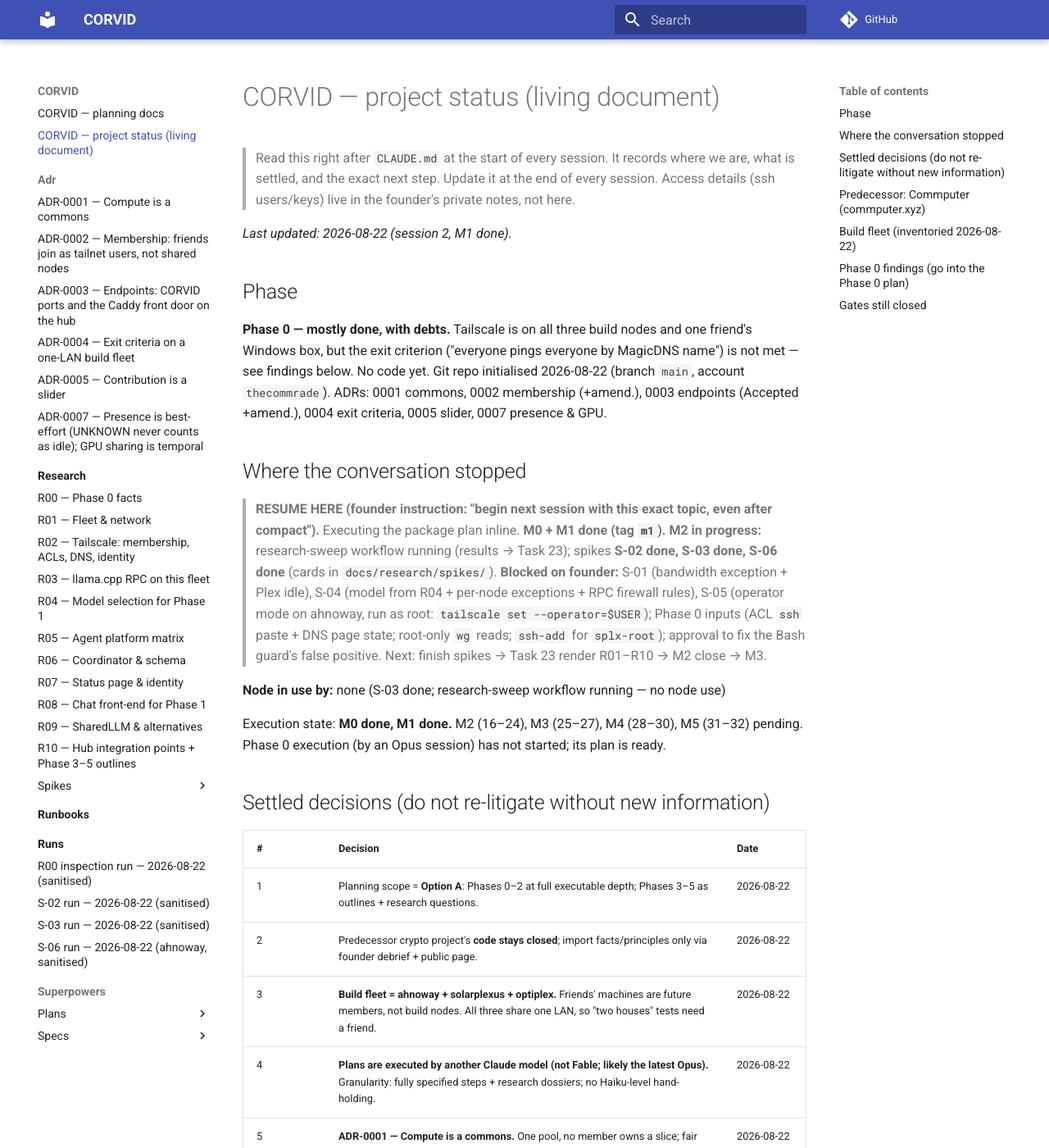
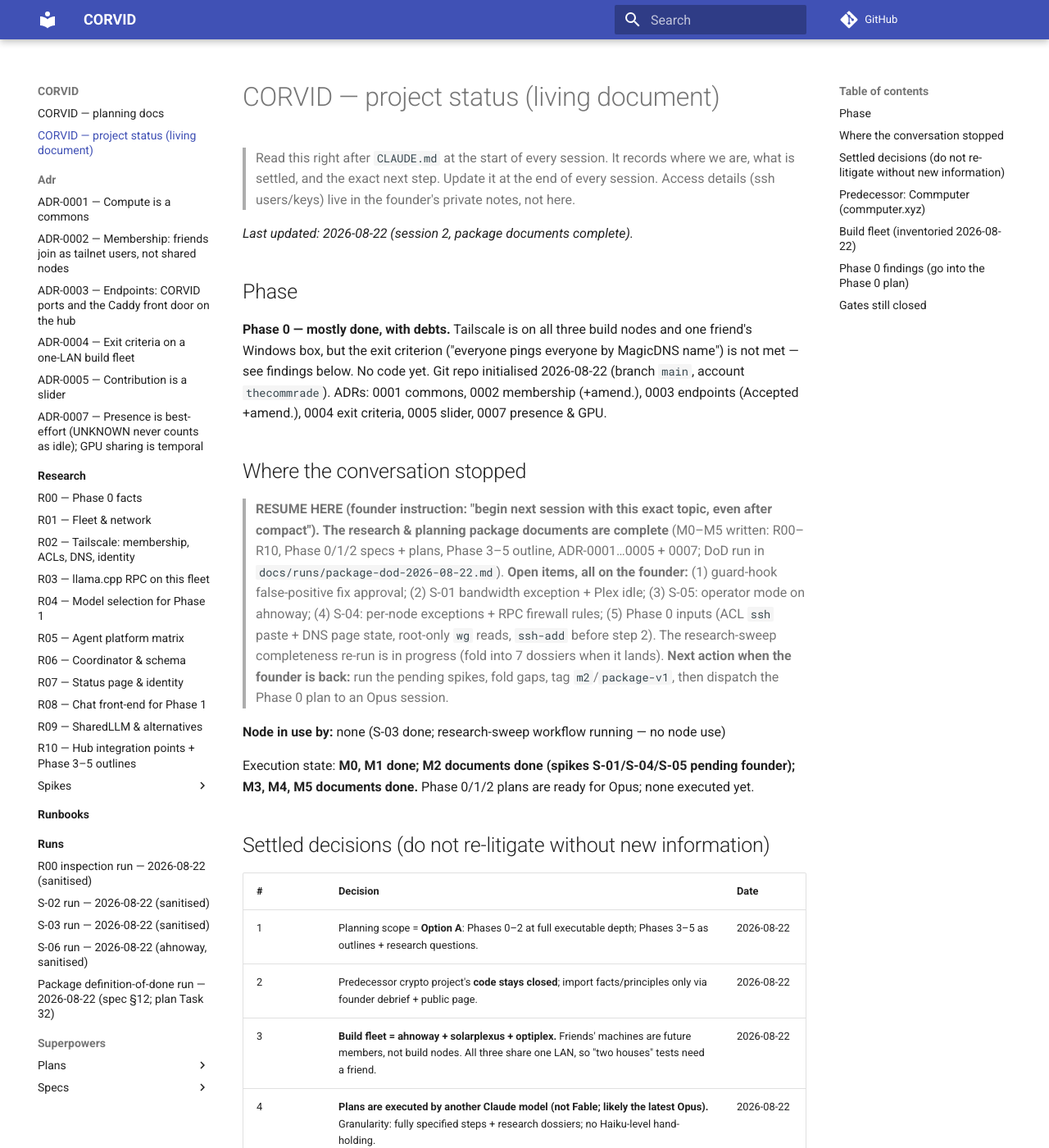
Before and after one commit to thecommrade/corvid, an MkDocs documentation site: the page built from docs/status.md, in a window 1280 px wide and 1400 px high. Shown: the whole window at 82% size. Built offline with MkDocs 1.6.1 and Material for MkDocs 9.7.7, drawn with Linux system fonts in a browser that asks for light colours; comment, search, counter and statistics services are not loaded.

Commit message:
docs: package DoD run; status — documents complete, founder-gated items listed
Co-Authored-By: Claude Fable 5 <noreply@anthropic.com>
Claude-Session: https://claude.ai/code/session_01PLUYxUT5TiQ4AMJ7T7Nkrj

```diff
--- a/docs/status.md
+++ b/docs/status.md
@@ -4,7 +4,7 @@
 > what is settled, and the exact next step. Update it at the end of every session.
 > Access details (ssh users/keys) live in the founder's private notes, not here.
 
-_Last updated: 2026-08-22 (session 2, M1 done)._
+_Last updated: 2026-08-22 (session 2, package documents complete)._
 
 ## Phase
 
@@ -15,18 +15,19 @@ see findings below. No code yet. Git repo initialised 2026-08-22 (branch `main`,
 ## Where the conversation stopped
 
 > **RESUME HERE (founder instruction: "begin next session with this exact topic, even after
-> compact").** Executing the package plan inline. **M0 + M1 done (tag `m1`). M2 in progress:**
-> research-sweep workflow running (results → Task 23); spikes **S-02 done, S-03 done, S-06 done**
-> (cards in `docs/research/spikes/`). **Blocked on founder:** S-01 (bandwidth exception + Plex
-> idle), S-04 (model from R04 + per-node exceptions + RPC firewall rules), S-05 (operator mode on
-> ahnoway, run as root: `tailscale set --operator=$USER`); Phase 0 inputs (ACL `ssh` paste + DNS
-> page state; root-only `wg` reads; `ssh-add` for `splx-root`); approval to fix the Bash guard's
-> false positive. Next: finish spikes → Task 23 render R01–R10 → M2 close → M3.
+> compact").** **The research & planning package documents are complete** (M0–M5 written:
+> R00–R10, Phase 0/1/2 specs + plans, Phase 3–5 outline, ADR-0001…0005 + 0007; DoD run in
+> `docs/runs/package-dod-2026-08-22.md`). **Open items, all on the founder:** (1) guard-hook
+> false-positive fix approval; (2) S-01 bandwidth exception + Plex idle; (3) S-05: operator mode
+> on ahnoway; (4) S-04: per-node exceptions + RPC firewall rules; (5) Phase 0 inputs (ACL `ssh`
+> paste + DNS page state, root-only `wg` reads, `ssh-add` before step 2). The research-sweep
+> completeness re-run is in progress (fold into 7 dossiers when it lands). **Next action when
+> the founder is back:** run the pending spikes, fold gaps, tag `m2`/`package-v1`, then dispatch
+> the Phase 0 plan to an Opus session.
 
 **Node in use by:** none (S-03 done; research-sweep workflow running — no node use)
 
-Execution state: **M0 done, M1 done.** M2 (16–24), M3 (25–27), M4 (28–30), M5 (31–32) pending.
-Phase 0 execution (by an Opus session) has not started; its plan is ready.
+Execution state: **M0, M1 done; M2 documents done (spikes S-01/S-04/S-05 pending founder); M3, M4, M5 documents done.** Phase 0/1/2 plans are ready for Opus; none executed yet.
 
 ## Settled decisions (do not re-litigate without new information)
 
```
Also changed, not shown: docs/runs/package-dod-2026-08-22.md (added, +34 -0 lines).
